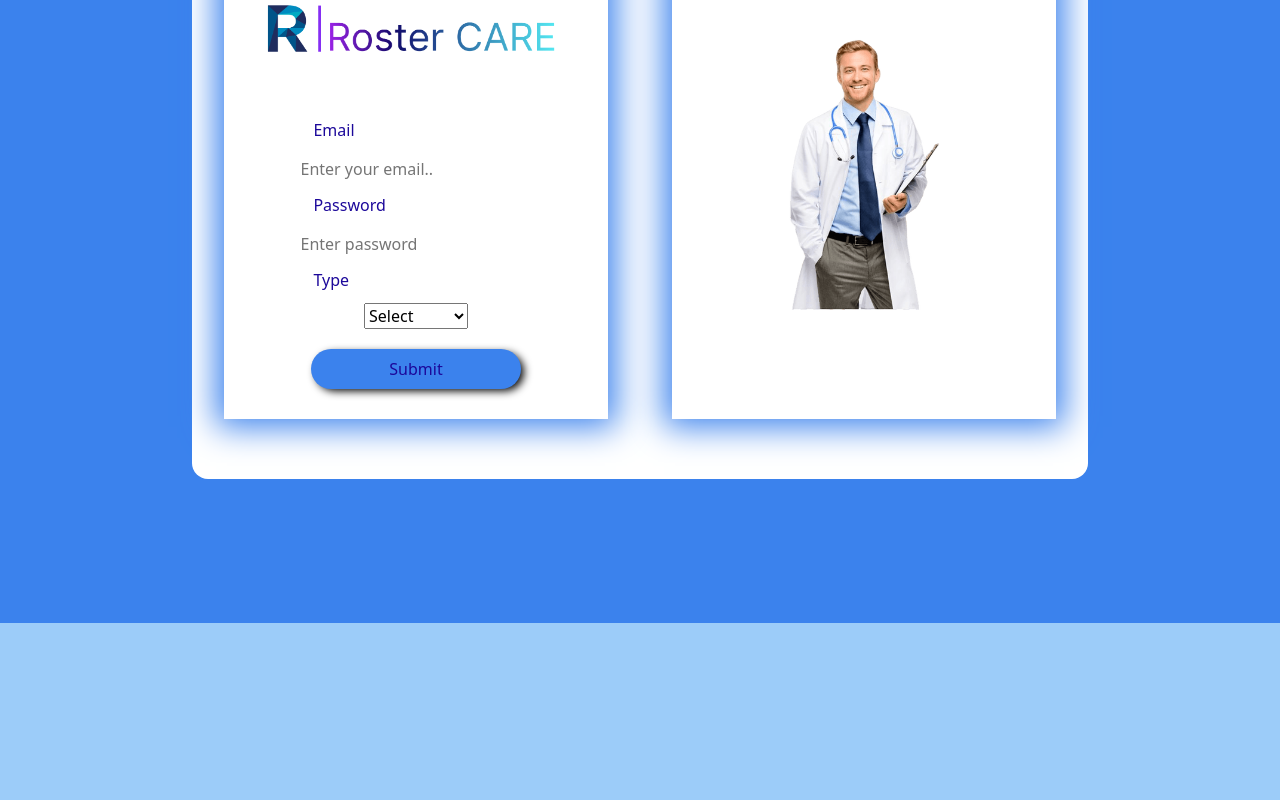
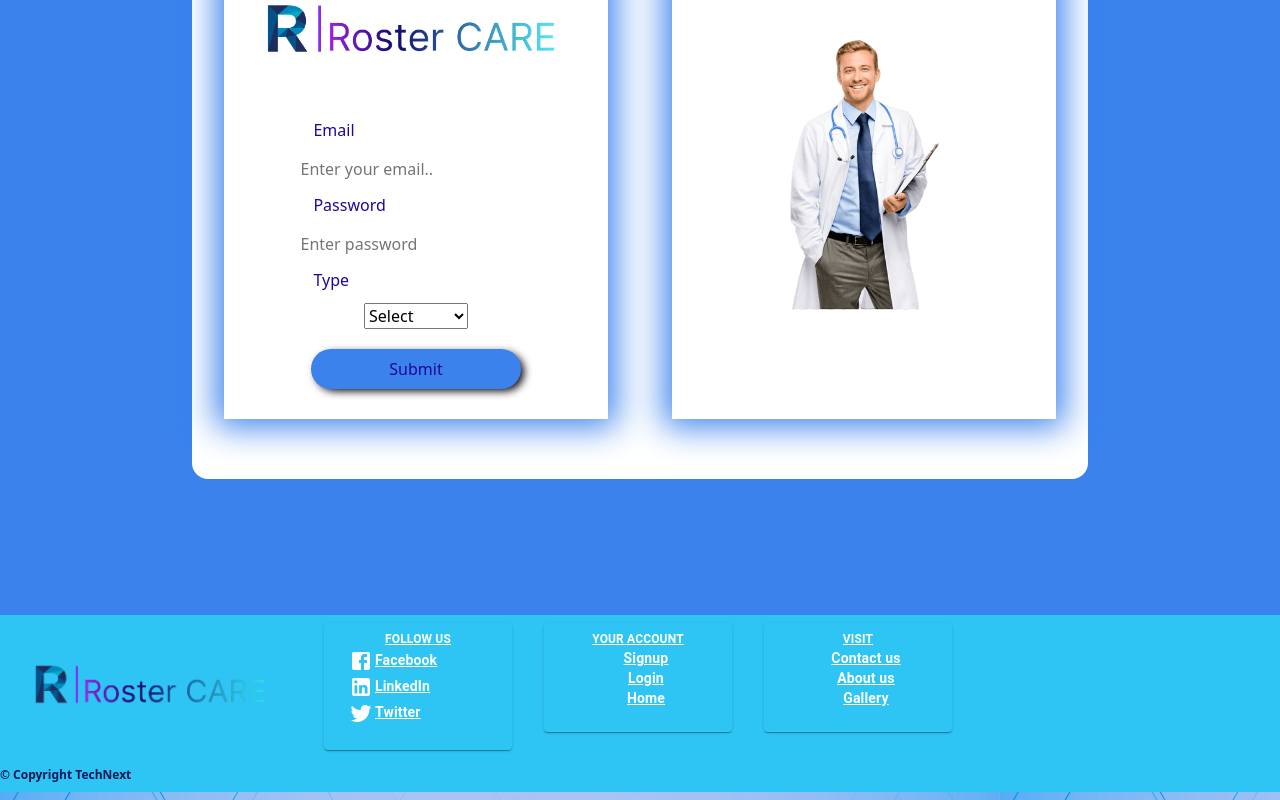
Before and after one commit to Constraint-Based-Roster-Schedule/Roster-Scheduler, a React (Create React App) app: page /login in a window 1280 px wide. Shown: the part 233-1033 px from the top of the page. Before the commit the page ends 856 px from the top, so only its background shows below. Built offline with nearby package versions, Linux system fonts and the light colour scheme.

Commit message:
error handling

```diff
--- a/src/CSS/notifications.css
+++ b/src/CSS/notifications.css
@@ -4,6 +4,7 @@
     flex-direction: column;
     align-items: center;
     margin-top: 7rem;
+    min-height: 80vh;
 }
 
 p.notify-text{
--- a/src/components/individualRoster.js
+++ b/src/components/individualRoster.js
@@ -84,7 +84,7 @@ function IndividualRoster(props){
       myShifts.forEach((mon,month_index)=>{
           mon.forEach((day,date)=>{
               day.forEach((shift,index)=>{
-                  if(shift.includes(myID)){
+                  if(shift.includes(+myID)){
                       const shift_detail={
                           title: shiftNames[index][0],
                           startDate: new Date(+current_year, current_month+month_index-2, date+1, 13, 0),
--- a/src/components/router.js
+++ b/src/components/router.js
@@ -91,7 +91,7 @@ function Router(props) {
         </Routes>
       </>
     </BrowserRouter>
-    {/* <Footer/> */}
+    <Footer/>
     </>
   );
 }
```
